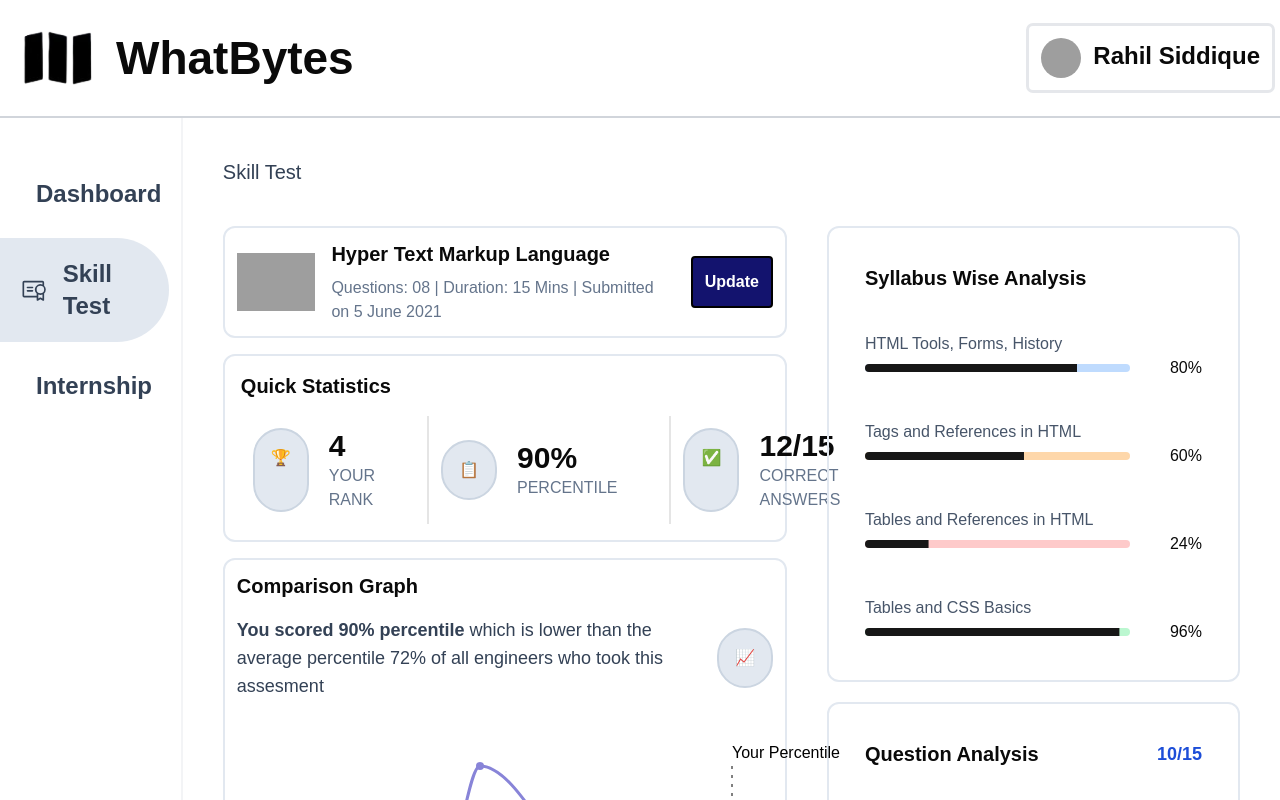
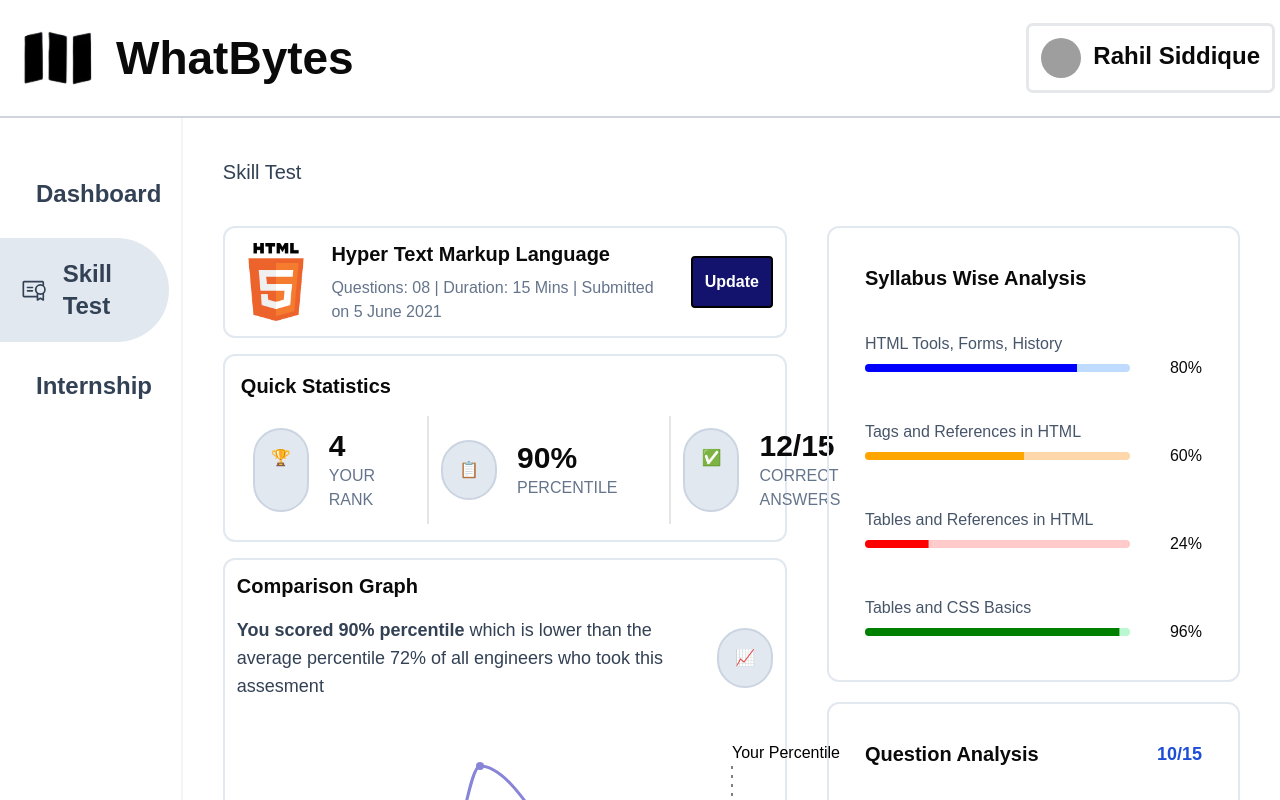
Before and after one commit to koechian/WhatBytesFE, a Next.js app: page / in a window 1280 px wide. Shown: the top 800 px of the page. Built offline with nearby package versions, Linux system fonts and the light colour scheme; grey boxes are pictures that could not be loaded.

Commit message:
Progress bar

```diff
--- /dev/null
+++ b/components/ui/progress.jsx
@@ -0,0 +1,23 @@
+"use client"
+
+import * as React from "react"
+import * as ProgressPrimitive from "@radix-ui/react-progress"
+
+import { cn } from "@/lib/utils"
+
+const Progress = React.forwardRef(({ className, color='orange', value, ...props }, ref) => (
+  <ProgressPrimitive.Root
+    ref={ref}
+    className={cn(
+      "relative h-2 w-full overflow-hidden rounded-full bg-primary/20",
+      className
+    )}
+    {...props}>
+    <ProgressPrimitive.Indicator
+      className={"h-full w-full flex-1 transition-all"}
+      style={{ backgroundColor:`${color}`, transform: `translateX(-${100 - (value || 0)}%)` }} />
+  </ProgressPrimitive.Root>
+))
+Progress.displayName = ProgressPrimitive.Root.displayName
+
+export { Progress }
```
Also changed, not shown: public/html.jpg (added).
